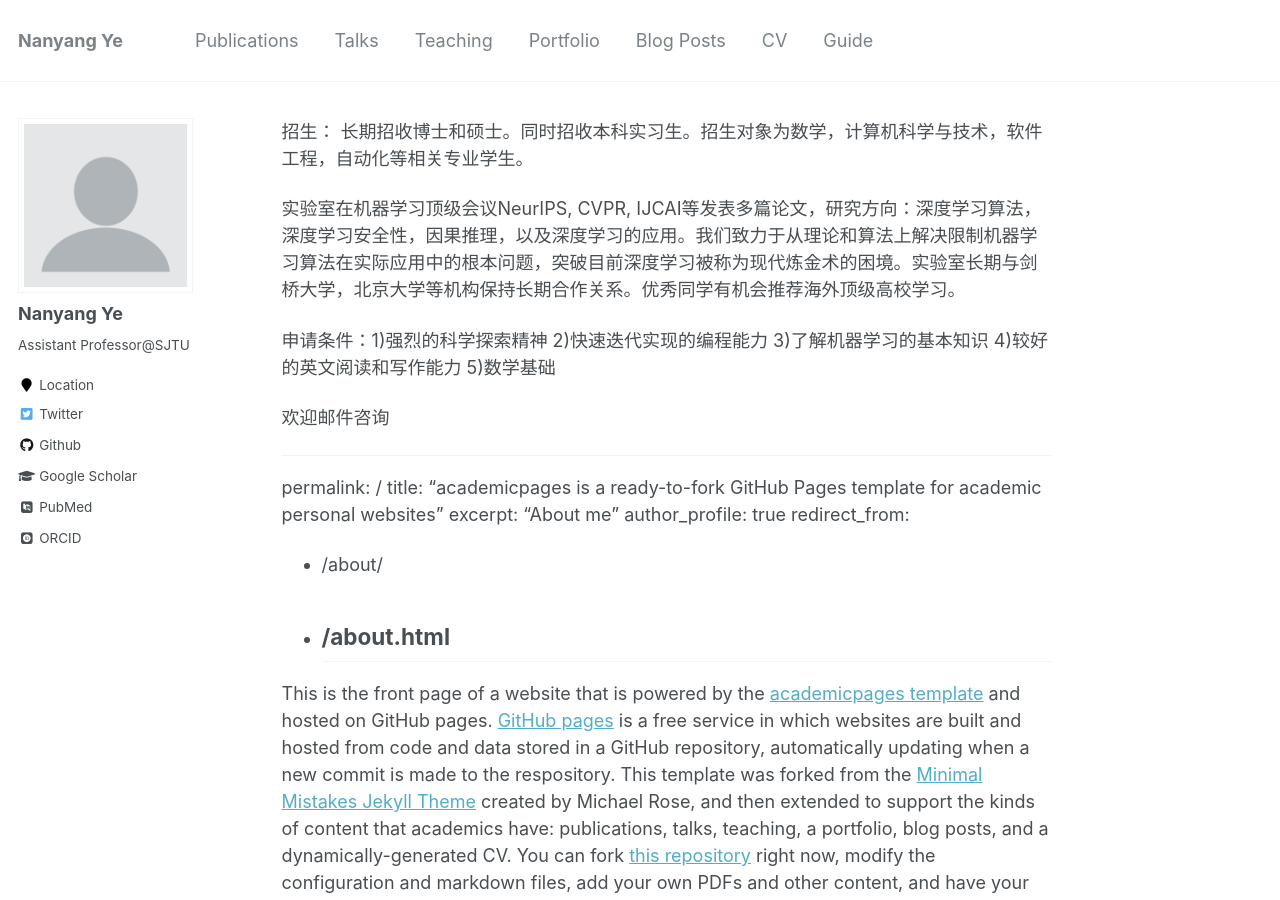
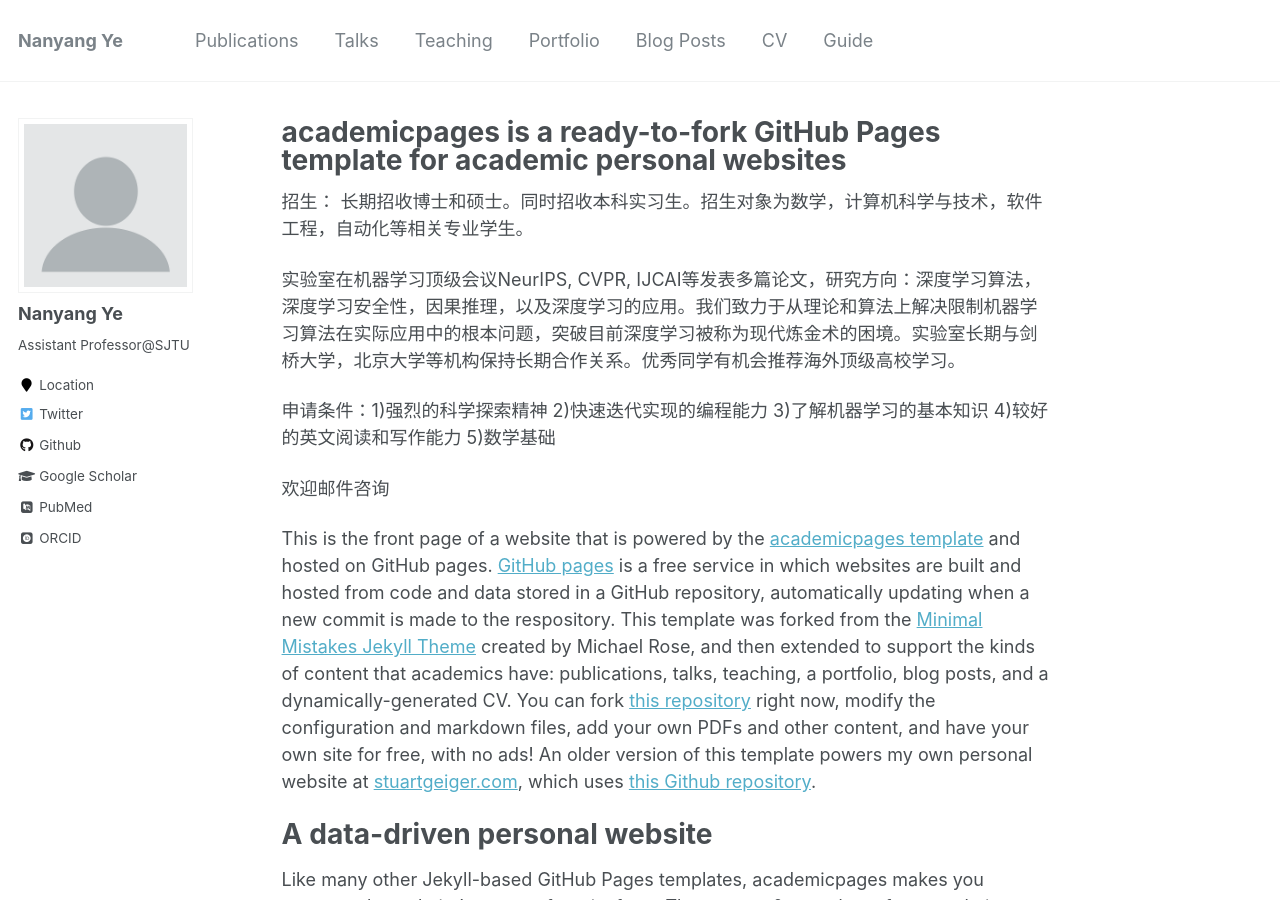
Before and after one commit to ynysjtu/ynysjtu.github.io, a Jekyll site: the page built from _pages/about.md, in a window 1280 px wide and 900 px high. Built offline with Jekyll 4.4.1, drawn with Linux system fonts in a browser that asks for light colours; some web fonts are replaced; our own code applies the rules of GitHub Pages for plain Markdown files; part of the change alters nothing that is shown.

Commit message:
Update about.md

```diff
--- a/_pages/about.md
+++ b/_pages/about.md
@@ -1,13 +1,3 @@
-招生：
-长期招收博士和硕士。同时招收本科实习生。招生对象为数学，计算机科学与技术，软件工程，自动化等相关专业学生。
-
-实验室在机器学习顶级会议NeurIPS, CVPR, IJCAI等发表多篇论文，研究方向：深度学习算法，深度学习安全性，因果推理，以及深度学习的应用。我们致力于从理论和算法上解决限制机器学习算法在实际应用中的根本问题，突破目前深度学习被称为现代炼金术的困境。实验室长期与剑桥大学，北京大学等机构保持长期合作关系。优秀同学有机会推荐海外顶级高校学习。
-
-申请条件：1)强烈的科学探索精神 2)快速迭代实现的编程能力 3)了解机器学习的基本知识 4)较好的英文阅读和写作能力 5)数学基础
-
-欢迎邮件咨询
-
-
 ---
 permalink: /
 title: "academicpages is a ready-to-fork GitHub Pages template for academic personal websites"
@@ -17,6 +7,15 @@ redirect_from:
   - /about/
   - /about.html
 ---
+
+招生：
+长期招收博士和硕士。同时招收本科实习生。招生对象为数学，计算机科学与技术，软件工程，自动化等相关专业学生。
+
+实验室在机器学习顶级会议NeurIPS, CVPR, IJCAI等发表多篇论文，研究方向：深度学习算法，深度学习安全性，因果推理，以及深度学习的应用。我们致力于从理论和算法上解决限制机器学习算法在实际应用中的根本问题，突破目前深度学习被称为现代炼金术的困境。实验室长期与剑桥大学，北京大学等机构保持长期合作关系。优秀同学有机会推荐海外顶级高校学习。
+
+申请条件：1)强烈的科学探索精神 2)快速迭代实现的编程能力 3)了解机器学习的基本知识 4)较好的英文阅读和写作能力 5)数学基础
+
+欢迎邮件咨询
 
 This is the front page of a website that is powered by the [academicpages template](https://github.com/academicpages/academicpages.github.io) and hosted on GitHub pages. [GitHub pages](https://pages.github.com) is a free service in which websites are built and hosted from code and data stored in a GitHub repository, automatically updating when a new commit is made to the respository. This template was forked from the [Minimal Mistakes Jekyll Theme](https://mmistakes.github.io/minimal-mistakes/) created by Michael Rose, and then extended to support the kinds of content that academics have: publications, talks, teaching, a portfolio, blog posts, and a dynamically-generated CV. You can fork [this repository](https://github.com/academicpages/academicpages.github.io) right now, modify the configuration and markdown files, add your own PDFs and other content, and have your own site for free, with no ads! An older version of this template powers my own personal website at [stuartgeiger.com](http://stuartgeiger.com), which uses [this Github repository](https://github.com/staeiou/staeiou.github.io).
 
```
